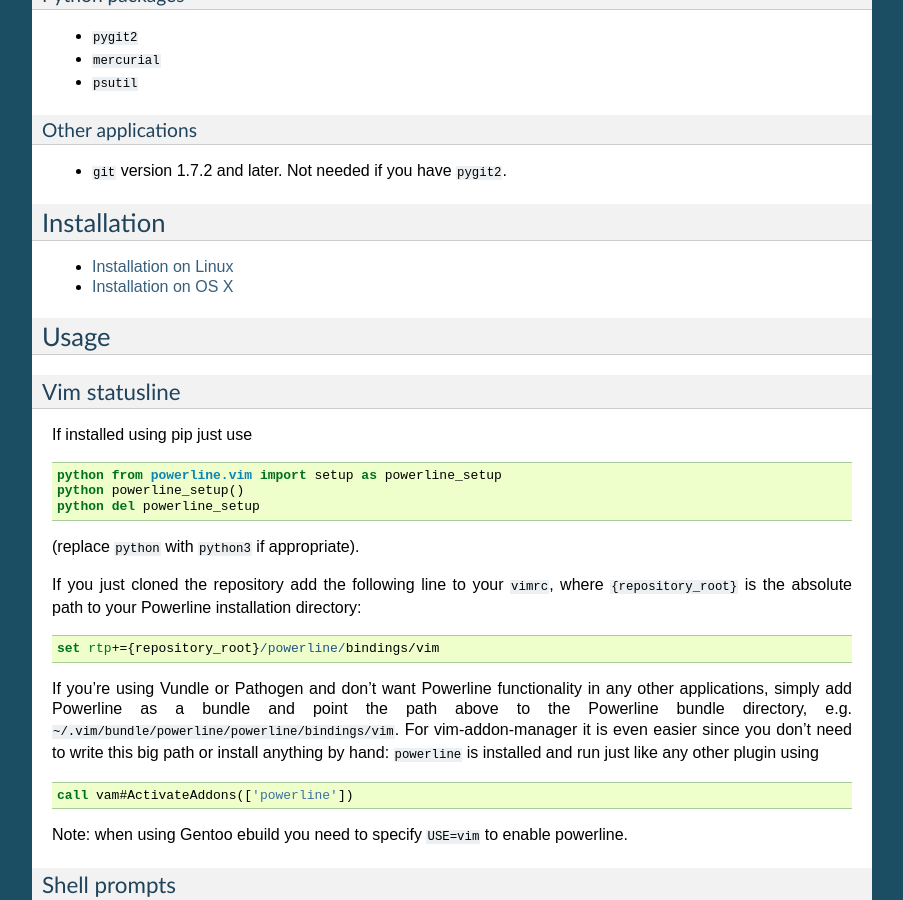
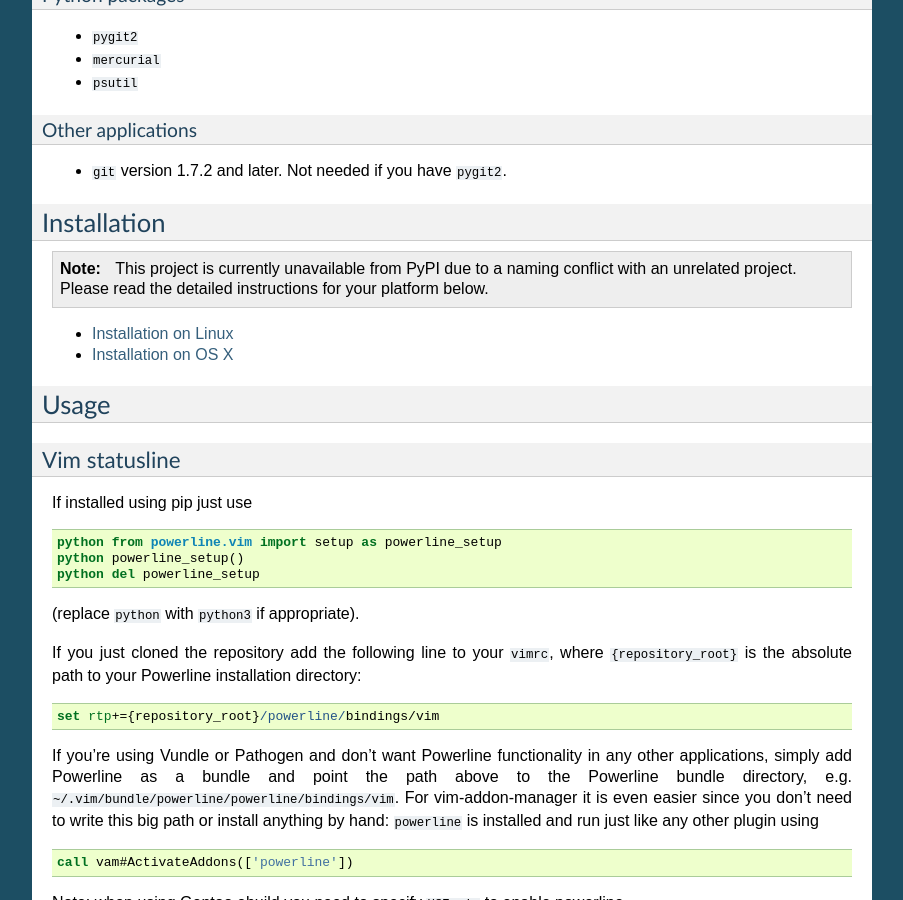
Before and after one commit to someyooyo/someyooyo, a Sphinx documentation site: the page built from docs/source/overview.rst, in a window 1280 px wide and 900 px high, scrolled down 1150 px. Shown: the whole window, without its empty margins (198-1101 px from the left). Built offline with Sphinx 7.4.7, drawn with Linux system fonts in a browser that asks for light colours.

Commit message:
Make clearer the naming conflict in PyPI (closes #681)

```diff
--- a/docs/source/overview.rst
+++ b/docs/source/overview.rst
@@ -81,6 +81,10 @@ Other applications
 
 Installation
 ============
+
+.. note:: This project is currently unavailable from PyPI due to a naming conflict
+   with an unrelated project. Please read the detailed instructions for your platform
+   below.
 
 * :ref:`installation-linux`
 * :ref:`installation-osx`
```
